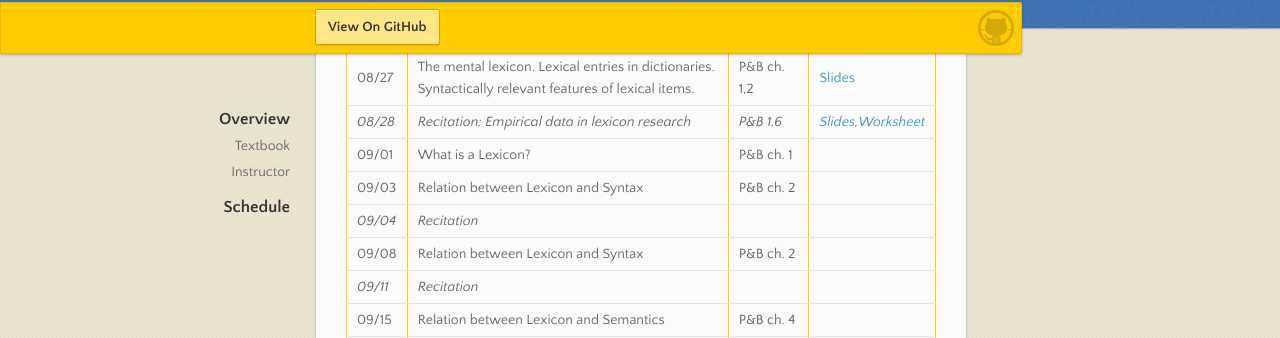
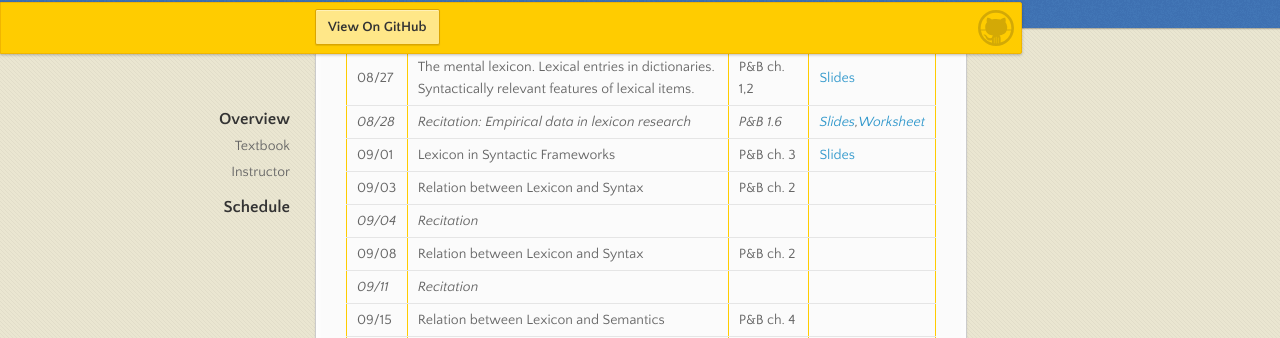
Before and after one commit to the-lexicon-2020/the-lexicon-2020.github.io, a Jekyll site: the page built from _pages/index.markdown, in a window 1280 px wide and 900 px high, scrolled down 736 px. Shown: the part 113-451 px from the top of the window. Built offline with Jekyll 4.4.1, drawn with Linux system fonts in a browser that asks for light colours; our own code applies the rules of GitHub Pages for plain Markdown files.

Commit message:
upload slides for Sep 1st

```diff
--- a/_pages/index.markdown
+++ b/_pages/index.markdown
@@ -30,7 +30,7 @@ Professor [James Pustejovsky](mailto:jamesp@brandeis.edu)
 -------- | --------- | ------------ | -------------------
 08/27 | The mental lexicon. Lexical entries in dictionaries. Syntactically relevant features of lexical items. | P&B ch. 1,2 | [Slides](https://brandeis.box.com/s/6mnhejmgal0u3kygtaoxanapbioszcde)
 *08/28* | *Recitation: Empirical data in lexicon research* | *P&B 1.6* | *[Slides](https://brandeis.box.com/s/syhu9c3z7vxkb0n5gzi66425td9s1xsh),[Worksheet](https://docs.google.com/document/d/1vFbrCCpRZ4KV9iBO0GW2L9hJhyBtkunEA9vu0lqEMt4/edit#)*
-09/01 | What is a Lexicon? | P&B ch. 1 |
+09/01 | Lexicon in Syntactic Frameworks | P&B ch. 3 | [Slides](https://brandeis.box.com/s/0vch4buo5p7yzweji2afc26763tqkjl8)
 09/03 | Relation between Lexicon and Syntax | P&B ch. 2 |
 *09/04* | *Recitation* | |
 09/08 | Relation between Lexicon and Syntax | P&B ch. 2 |
```
